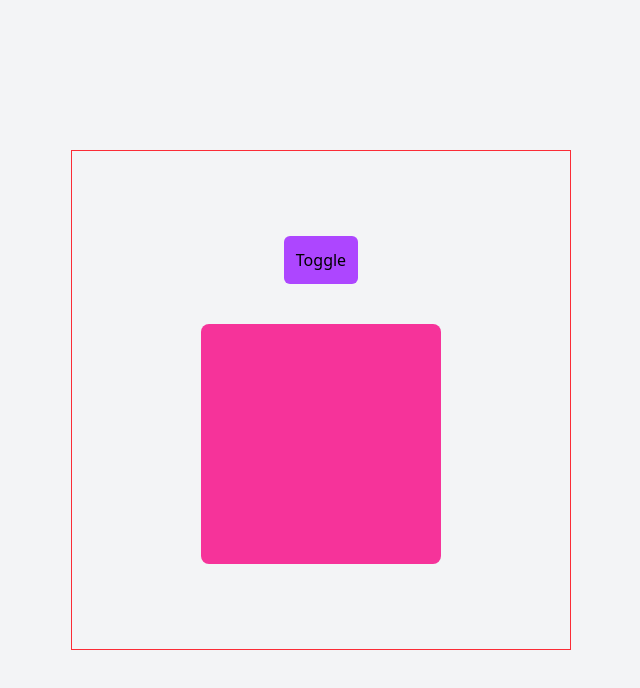
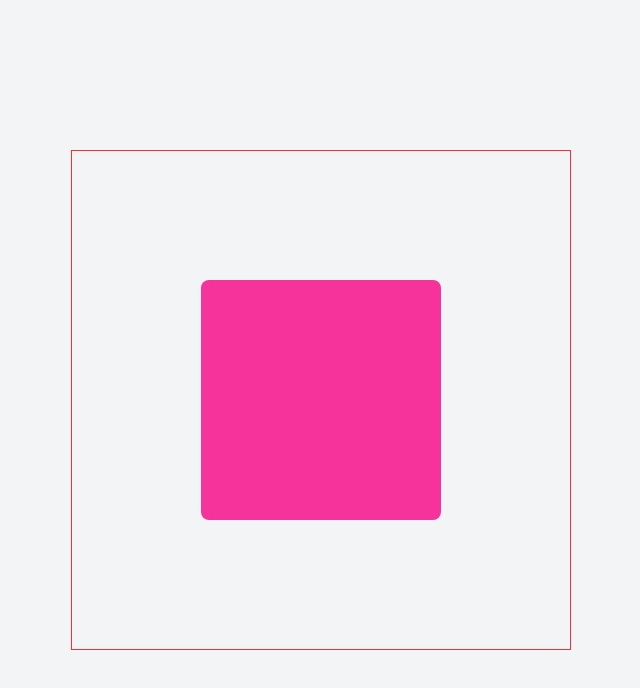
Before and after one commit to zesanahmed/framer-motion-practice, a React (Vite) app: page / in a window 1280 px wide. Shown: the top 688 px of the page, without its empty margins (319-959 px from the left). Built offline with nearby package versions, Linux system fonts and the light colour scheme.

Commit message:
Hook - useCycle()

```diff
--- a/src/App.tsx
+++ b/src/App.tsx
@@ -1,9 +1,9 @@
-import Lesson2 from "./pages/Lesson2";
+import Lesson3 from "./pages/Lesson3";
 
 function App() {
   return (
     <div className="flex items-center justify-center h-screen bg-gray-100">
-      <Lesson2></Lesson2>
+      <Lesson3></Lesson3>
     </div>
   );
 }
--- /dev/null
+++ b/src/pages/Lesson3.tsx
@@ -0,0 +1,24 @@
+import { motion, useCycle } from "motion/react";
+const Lesson3 = () => {
+  const boxAnimate = [
+    { x: 0, y: 0, rotate: 0 },
+    { x: 100, y: 100, rotate: 360 },
+    { x: -100, y: -100, rotate: -360 },
+    { x: 0, y: 0, rotate: 0 },
+    { x: 200, y: 200, rotate: 720 },
+    { x: -200, y: -200, rotate: -720 },
+    { x: 0, y: 0, rotate: 0 },
+  ];
+  const [animate, cycle] = useCycle(...boxAnimate);
+  return (
+    <div className="border border-red-500 size-[500px] flex flex-col justify-center items-center">
+      <motion.div
+        className="size-60 bg-pink-500 rounded-lg flex flex-wrap p-5 gap-5 justify-center items-center"
+        animate={animate}
+        onTap={() => cycle()}
+      ></motion.div>
+    </div>
+  );
+};
+
+export default Lesson3;
```
